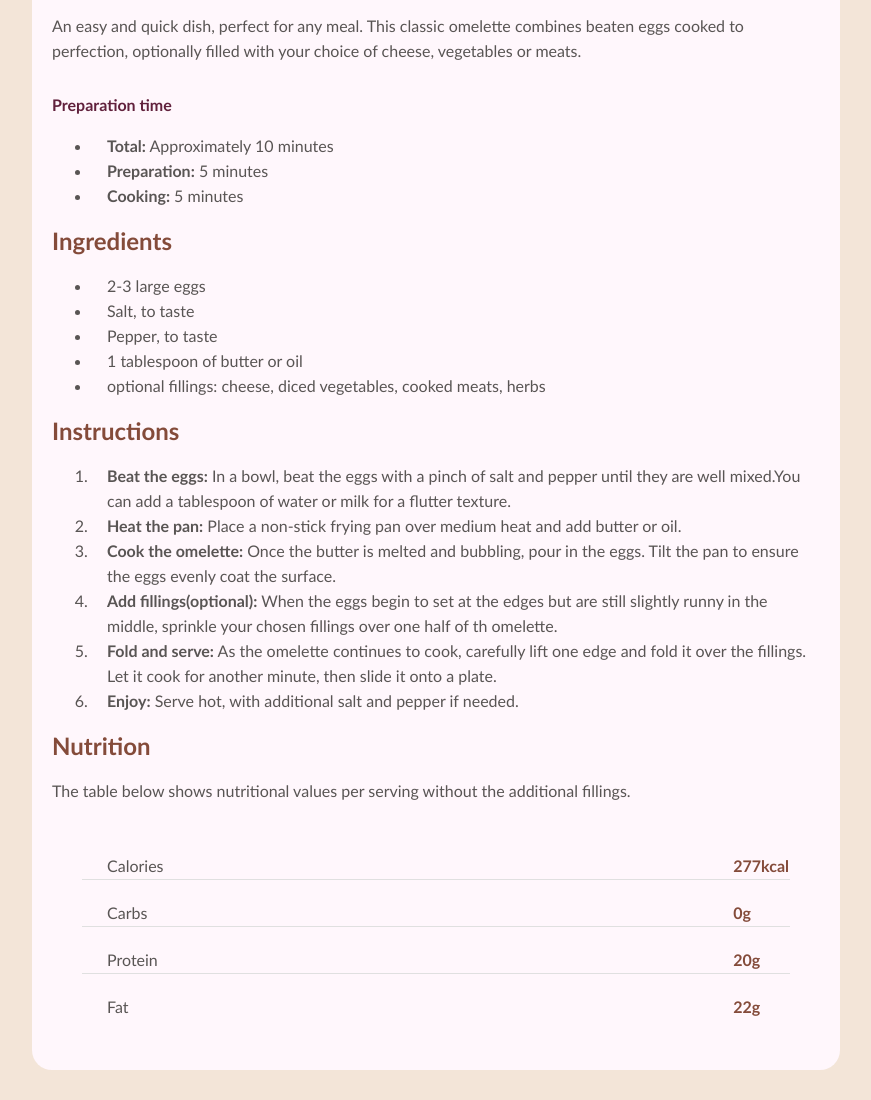
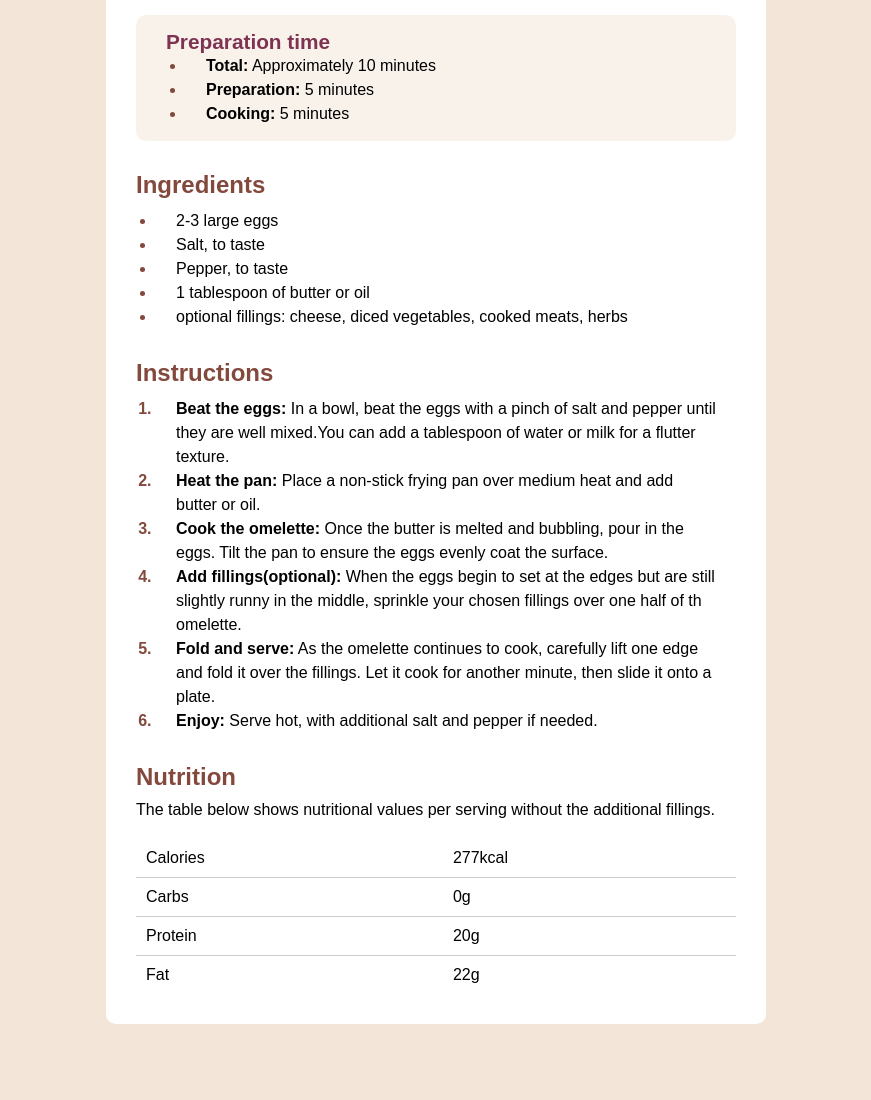
Before and after one commit to chanwinharold/Recipe-page, a plain HTML site: page index.html in a window 1280 px wide. Shown: the part 462-1562 px from the top of the page, without its empty margins (204-1075 px from the left). After the commit the page ends 1516 px from the top, so only its background shows below. Drawn offline with Linux system fonts and the light colour scheme; a script that the page names is missing; a web font is replaced by a local one.

Commit message:
Implement Sass Syntax

```diff
--- /dev/null
+++ b/assets/css/style.scss
@@ -0,0 +1,125 @@
+@import url('https://fonts.googleapis.com/css2?family=Afacad+Flux:wght@100..1000&family=Barlow+Semi+Condensed:ital,wght@0,100;0,200;0,300;0,400;0,500;0,600;0,700;0,800;0,900;1,100;1,200;1,300;1,400;1,500;1,600;1,700;1,800;1,900&display=swap');
+
+* { margin: 0; }
+
+//Variables
+$l-height: 1.5rem;
+$radius: 10px;
+
+body {
+    font-size: 1em;
+    font-family: Afacad Flux, Montserrat, sans-serif;
+    background-color: #f3e5d8;
+
+    min-height: 100vh;
+    display: flex;
+    flex-direction: column;
+    justify-content: center;
+    align-items: center;
+}
+
+div {
+    max-width: 600px;
+    background-color: white;
+    border-radius: $radius;
+    margin: 30px;
+    padding: 30px;
+}
+
+.head {
+    &__image {
+        width: 100%;
+        border-radius: $radius;
+    }
+    &__title {
+        font-size: 2.5em;
+
+    }
+    &__content {
+        margin-top: 10px;
+    }
+}
+
+.main {
+    &__preparation {
+        background-color: rgba(243, 229, 216, 0.5);
+        padding: 15px 30px 15px 30px;
+        border-radius: $radius;
+        margin-top: 30px;
+        &__title {
+            color: #7e3352;
+            font-size: 1.3em;
+        }
+        &__list {
+            line-height: $l-height;
+            padding: 0 20px 0 20px;
+            & span {
+                font-weight: bold;
+                padding-left: 20px;
+            }
+        }
+        & li::marker {
+            color: #83493d;
+            font-weight: bold;
+        }
+
+    }
+    &__ingredients {
+        margin-top: 30px;
+        &__title {
+            margin-bottom: 10px;
+            color: #83493d;
+        }
+        &__list {
+            line-height: $l-height;
+            padding: 0 20px 0 20px;
+            & li {
+                padding-left: 20px;
+            }
+            & li::marker {
+                color: #83493d;
+                font-weight: bold;
+            }
+        }
+    }
+    &__instructions {
+        margin-top: 30px;
+        &__title {
+            margin-bottom: 10px;
+            color: #83493d;
+        }
+        &__list {
+            line-height: $l-height;
+            padding: 0 20px 0 20px;
+
+            & li {
+                padding-left: 20px;
+            }
+            & li::marker {
+                color: #83493d;
+                font-weight: bold;
+            }
+            & span {
+                font-weight: bold;
+            }
+        }
+    }
+    &__nutrition {
+        margin-top: 30px;
+        &__title {
+            margin-bottom: 10px;
+            color: #83493d;
+        }
+        &__table {
+            width: 100%;
+            margin-top: 20px;
+            border-collapse: collapse;
+            .line {
+                border-bottom: 1px solid rgba(0, 0, 0, 0.2);
+            }
+            .nutrient, .value {
+                padding: 10px;
+            }
+        }
+    }
+}
--- a/index.html
+++ b/index.html
@@ -8,10 +8,11 @@
     <title>Dev#1</title>
 </head>
 <body>
-    <header>
-        <img src="assets/img/image/image-omelette.jpeg" alt="image-omelette">
-        <h1>Simple Omelette Recipe</h1>
-        <p>
+    <div>
+        <header class="head">
+            <img class="head__image" src="assets/img/image/image-omelette.jpeg" alt="image-omelette">
+            <h1 class="head__title">Simple Omelette Recipe</h1>
+            <p class="head__content">
                 An easy and quick dish, perfect for any meal.
                 This classic omelette combines beaten eggs cooked
                 to perfection, optionally filled with your choice
@@ -19,36 +20,30 @@
             </p>
         </header>
 
-    <main>
-
-        <section class="preparation_time">
-            <h1>Preparation time</h1>
-            <nav>
-                <ul class="list_time">
+        <main class="main">
+            <section class="main__preparation">
+                <h2 class="main__preparation__title">Preparation time</h2>
+                <ul class="main__preparation__list">
                     <li><span>Total:</span> Approximately 10 minutes</li>
                     <li><span>Preparation:</span> 5 minutes</li>
                     <li><span>Cooking:</span> 5 minutes</li>
                 </ul>
-            </nav>
             </section>
 
-        <section class="ingredients">
-            <h1>Ingredients</h1>
-            <nav>
-                <ul>
+            <section class="main__ingredients">
+                <h2 class="main__ingredients__title">Ingredients</h2>
+                <ul class="main__ingredients__list">
                     <li>2-3 large eggs</li>
                     <li>Salt, to taste</li>
                     <li>Pepper, to taste</li>
                     <li>1 tablespoon of butter or oil</li>
                     <li>optional fillings: cheese, diced vegetables, cooked meats, herbs</li>
                 </ul>
-            </nav>
             </section>
 
-        <section class="instructions">
-            <h1>Instructions</h1>
-            <nav>
-                <ol>
+            <section class="main__instructions">
+                <h2 class="main__instructions__title">Instructions</h2>
+                <ol class="main__instructions__list">
                     <li><span>Beat the eggs:</span> In a bowl, beat the eggs with a pinch of salt and pepper until they are well mixed.You can add a tablespoon of water or milk for a flutter texture.</li>
                     <li><span>Heat the pan:</span> Place a non-stick frying pan over medium heat and add butter or oil.</li>
                     <li><span>Cook the omelette:</span> Once the butter is melted and bubbling, pour in the eggs. Tilt the pan to ensure the eggs evenly coat the surface.</li>
@@ -56,33 +51,31 @@
                     <li><span>Fold and serve:</span> As the omelette continues to cook, carefully lift one edge and fold it over the fillings. Let it cook for another minute, then slide it onto a plate.</li>
                     <li><span>Enjoy:</span> Serve hot, with additional salt and pepper if needed.</li>
                 </ol>
-            </nav>
             </section>
 
-        <section class="nutrition">
-            <h1>Nutrition</h1>
-            <p>The table below shows nutritional values per serving without the additional fillings.</p>
-            <table>
+            <section class="main__nutrition">
+                <h2 class="main__nutrition__title">Nutrition</h2>
+                <p class="main__nutrition__caption">The table below shows nutritional values per serving without the additional fillings.</p>
+                <table class="main__nutrition__table">
                     <tr>
-                    <td class="substances line">Calories</td>
-                    <td class="qty line">277kcal</td>
+                        <td class="line nutrient">Calories</td>
+                        <td class="line value">277kcal</td>
                     </tr>
                     <tr>
-                    <td class="substances line">Carbs</td>
-                    <td class="qty line">0g</td>
+                        <td class="line nutrient">Carbs</td>
+                        <td class="line value">0g</td>
                     </tr>
                     <tr>
-                    <td class="substances line">Protein</td>
-                    <td class="qty line">20g</td>
+                        <td class="line nutrient">Protein</td>
+                        <td class="line value">20g</td>
                     </tr>
                     <tr>
-                    <td class="substances">Fat</td>
-                    <td class="qty">22g</td>
+                        <td class="nutrient">Fat</td>
+                        <td class="value">22g</td>
                     </tr>
                 </table>
             </section>
-
         </main>
-
+    </div>
 </body>
 </html>
```
Also changed, not shown: assets/css/style.css, 1 other file. Lines whose indentation alone changed are shown as unchanged.
